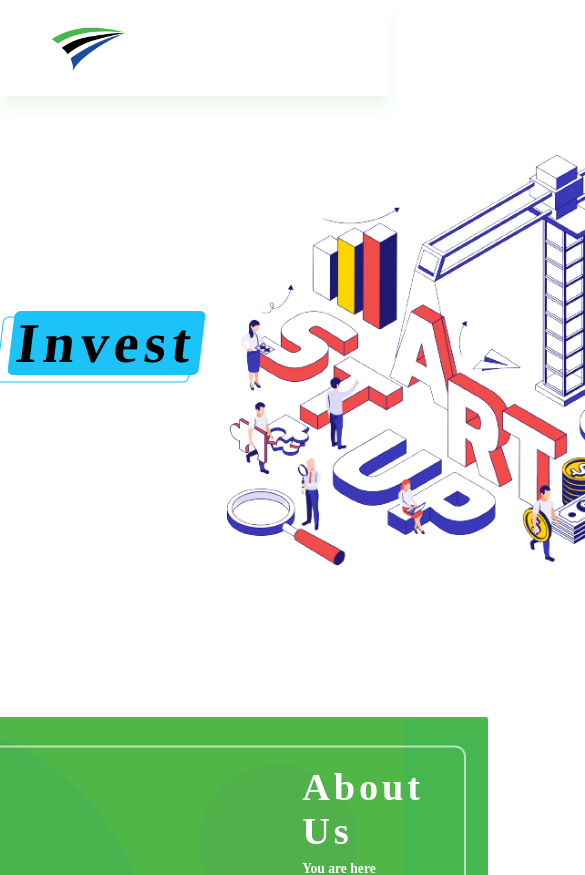
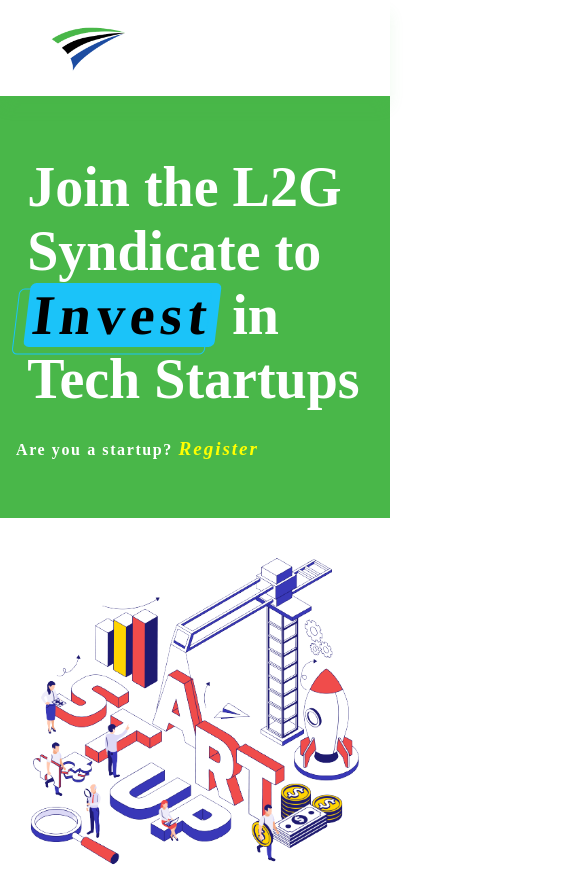
Before and after one commit to slick-codes/launch-to-grow, a SvelteKit app: page / in a window 390 px wide. Shown: the top 875 px of the page, 585 px wide, since content can reach past the window. Built offline with nearby package versions, Linux system fonts and the light colour scheme; a web font is replaced by a local one.

Commit message:
commented About component add media query for mobile responsievness

```diff
--- a/src/components/Header.svelte
+++ b/src/components/Header.svelte
@@ -21,7 +21,7 @@
 			</div>
 		</div>
 
-		<About />
+		<!-- <About /> -->
 	</header>
 </main>
 
@@ -41,6 +41,7 @@
 
 			&-content {
 				display: flex;
+				justify-content: center;
 				align-items: center;
 
 				& > section {
@@ -108,4 +109,43 @@
 			}
 		}
 	}
+	@media (max-width: 1076px) {
+		.header {
+			// padding-left: 1em;
+			&__intro {
+				padding: 0;
+
+				&-content {
+					// width: 100%;
+					flex-flow: column;
+				}
+			}
+
+			&__text {
+				padding: 3.6em 1em;
+				padding-top: 3em;
+				background: #49b749;
+
+				h1 {
+					// max-width: 15em;
+					padding: 0.2em;
+					width: 100%;
+				}
+			}
+			&__image {
+				padding: 0px 1em;
+				padding-top: 2em;
+				width: 100%;
+
+				&-container {
+					width: 100%;
+				}
+
+				img {
+					width: 100%;
+					max-width: 50em;
+				}
+			}
+		}
+	}
 </style>
```
